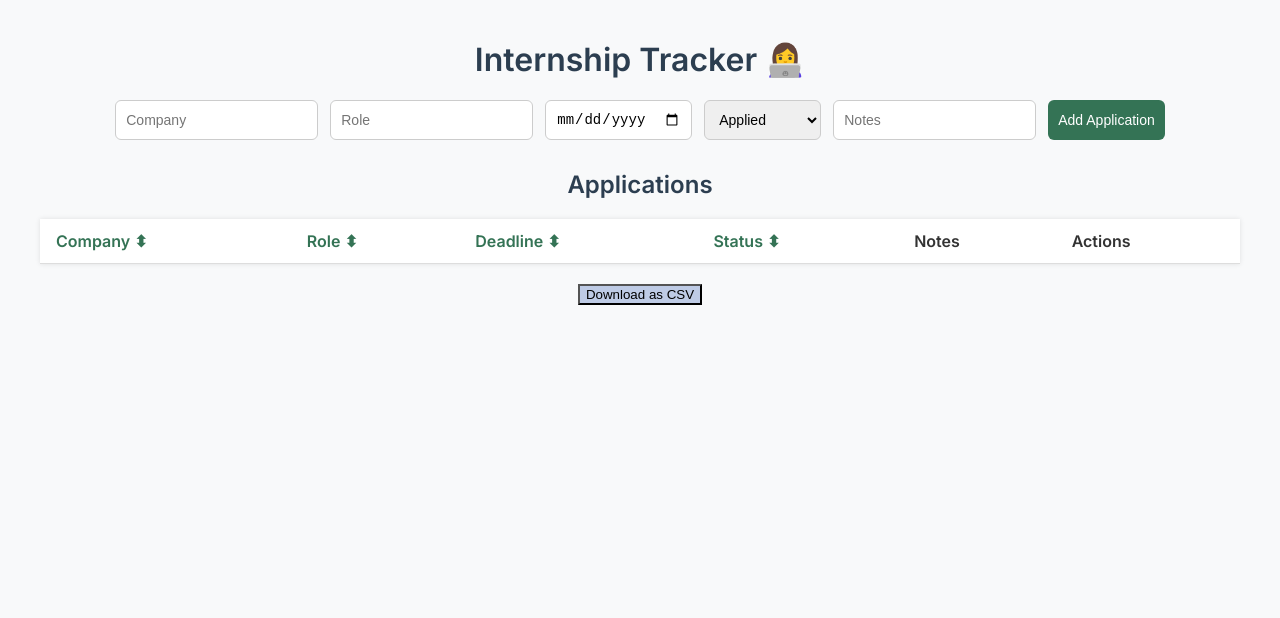
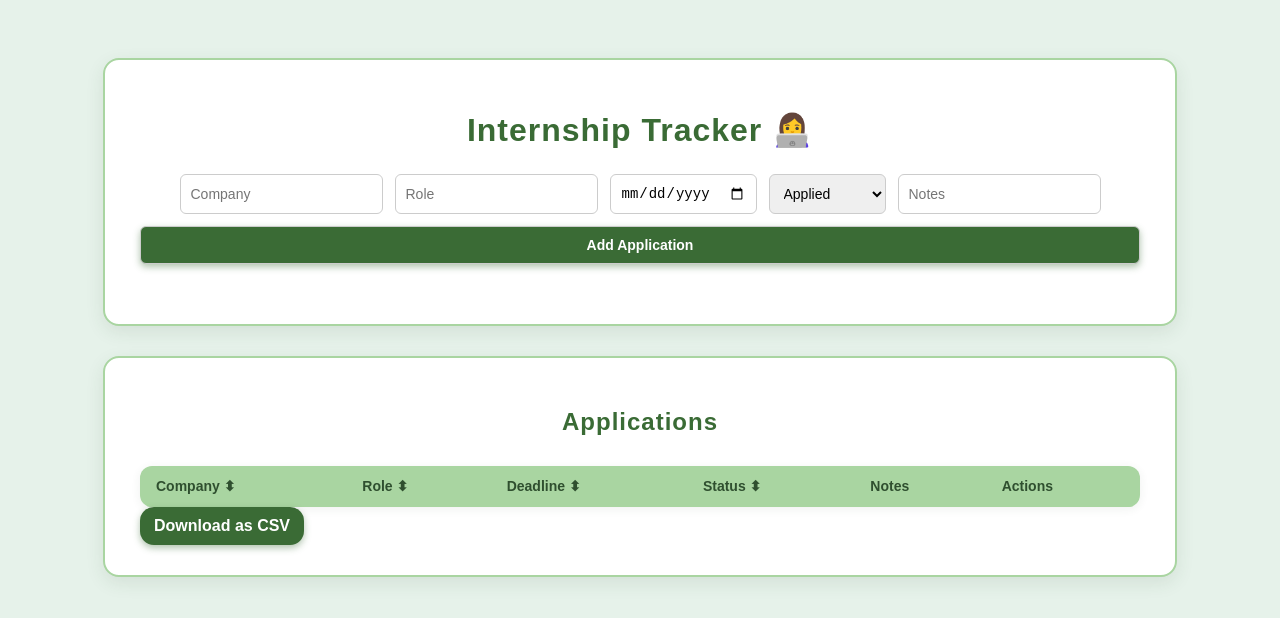
Before and after one commit to mathildepellegrin/internship-tracker, a plain HTML site: page index.html in a window 1280 px wide. Drawn offline with Linux system fonts and the light colour scheme.

Commit message:
Update style.css

```diff
--- a/style.css
+++ b/style.css
@@ -1,18 +1,27 @@
-/* Import Google Font */
-@import url('https://fonts.googleapis.com/css2?family=Inter:wght@400;600&display=swap');
+body {
+  font-family: Arial;
+  background: #e6f2ea;
+  color: #2f4f2f;
+  padding: 20px;
+}
 
-body {
-  font-family: 'Inter', sans-serif;
-  background-color: #f8f9fa;
-  margin: 40px;
-  color: #333;
+.container {
+  max-width: 1000px;
+  background: #fff;
+  margin: 30px auto;
+  padding: 30px 35px;
+  border-radius: 16px;
+  box-shadow: 0 6px 18px rgba(47, 79, 47, 0.1);
+  border: 2px solid #a9d5a1;
 }
 
 h1, h2 {
   text-align: center;
-  color: #2c3e50;
+  color: #3a6b35;
+  margin-bottom: 25px;
+  font-weight: 700;
+  letter-spacing: 1px;
 }
-
 form {
   display: flex;
   flex-wrap: wrap;
@@ -32,42 +41,50 @@ form input, form select, form button {
 form input:focus, form select:focus {
   border-color: #347355;
 }
-
-form button {
-  background-color: #347355;
-  color: white;
+button {
+  flex: 1 1 45%;
+  background-color: #3a6b35;
   border: none;
-  transition: background-color 0.2s ease;
+  color: #fff;
+  font-weight: 700;
+  padding: 10px 14px 10px 14px;
+  border-radius: 14px;
+  font-size: 16px;
   cursor: pointer;
+  transition: background-color 0.3s ease;
+  box-shadow: 0 3px 7px rgba(58, 107, 53, 0.4);
 }
 
-form button:hover {
-  background-color: #347355;
+button:hover {
+  background-color: #2f4f2f;
+  box-shadow: 0 6px 15px rgba(47, 79, 47, 0.6);
 }
-
 /* Table styling */
 table {
   width: 100%;
   border-collapse: collapse;
-  background-color: white;
-  box-shadow: 0 0 5px rgba(0, 0, 0, 0.1);
+  margin-top: 30px;
+  font-size: 14px;
+  color: #2f4f2f;
+  box-shadow: 0 2px 10px rgba(47, 79, 47, 0.08);
+  border-radius: 12px;
+  overflow: hidden;
 }
 
 th, td {
   padding: 12px 16px;
-  border-bottom: 1px solid #ddd;
+  border-bottom: 1px solid #a9d5a1;
   text-align: left;
 }
 
-th.sortable {
-  cursor: pointer;
-  user-select: none;
-  color: #347355;
+th {
+  background-color: #a9d5a1;
+  font-weight: 700;
+  color: #2f4f2f;
 }
 
-th.sortable:hover {
-  background-color: #f0f0f0;
-  text-decoration: underline;
+tr:last-child td {
+  border-bottom: none;
 }
 
 /* Action buttons */
@@ -100,9 +117,12 @@ td button:nth-child(3) {
 }
 
 /* CSV Button */
-button[onclick*="downloadCSV"] {
+
+#download{
   display: block;
-  margin: 20px auto;
-  background-color: #becbe5;
-  color: black;
+  margin-top: 20px;
+  padding: 10px;
+  font-size: 13px;
+  background-color: #a9d5a1;
+  color: #347355;
 }
```
